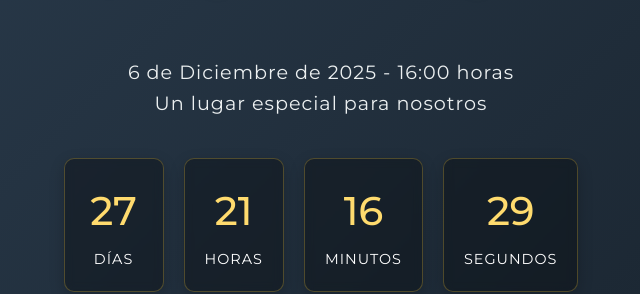
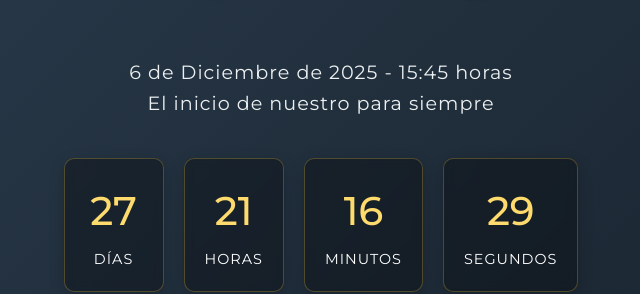
Before and after one commit to Shordy11/boda-jordy-madelynn, a plain HTML site: page index.html in a window 1280 px wide. Shown: the part 437-731 px from the top of the page, 319-959 px from the left. Drawn offline with nearby package versions, Linux system fonts and the light colour scheme.

Commit message:
index.html

```diff
--- a/index.html
+++ b/index.html
@@ -458,8 +458,8 @@
             <div class="subtitle">Nos encantaría que formes parte de nuestro día especial</div>
             <div class="names">Jordy & Madelyn</div>
             <div class="date-place">
-                <p>6 de Diciembre de 2025 - 16:00 horas</p>
-                <p>Un lugar especial para nosotros</p>
+                <p>6 de Diciembre de 2025 - 15:45 horas</p>
+                <p>El inicio de nuestro para siempre</p>
             </div>
 
             <div class="countdown">
```
